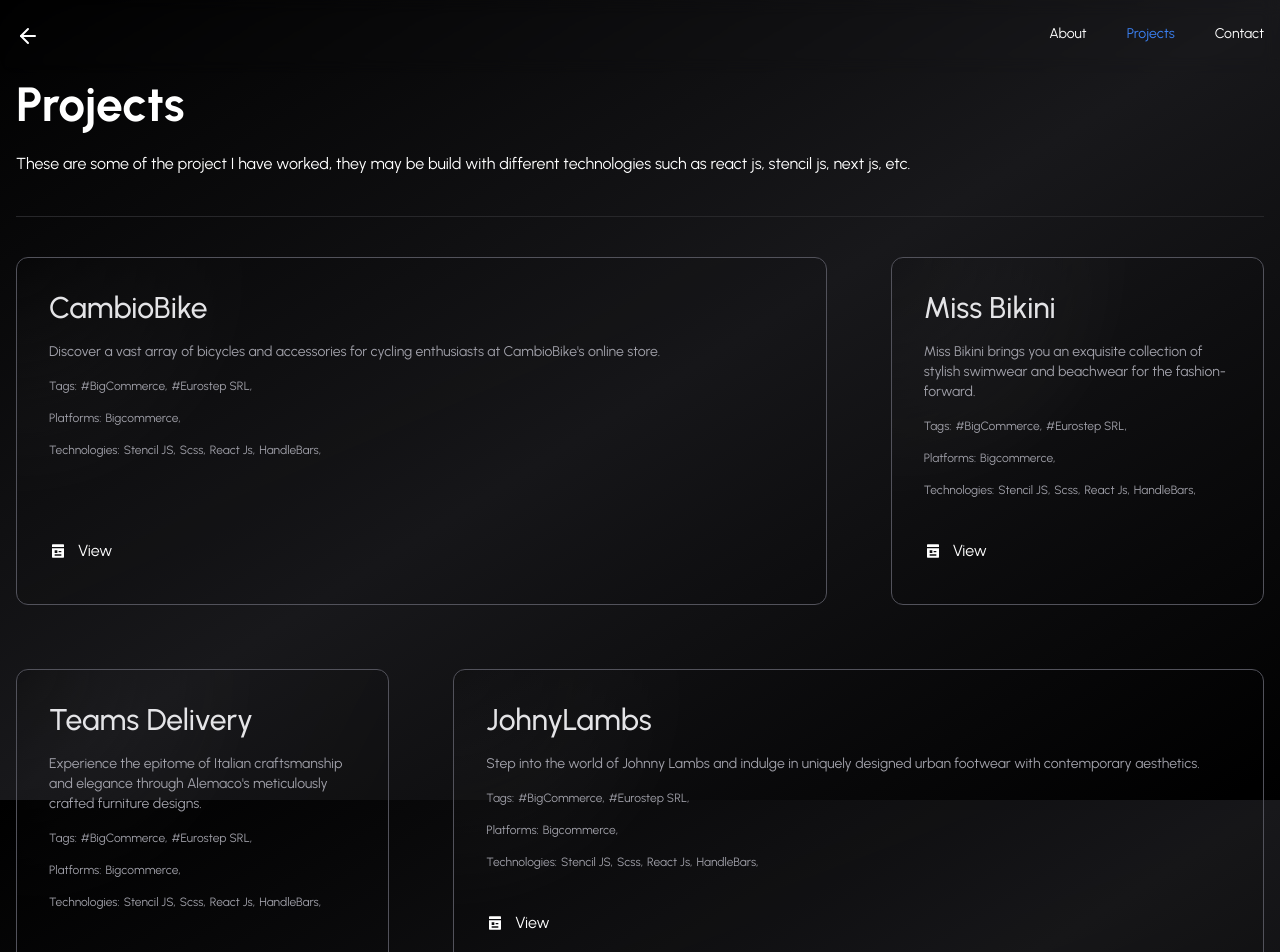
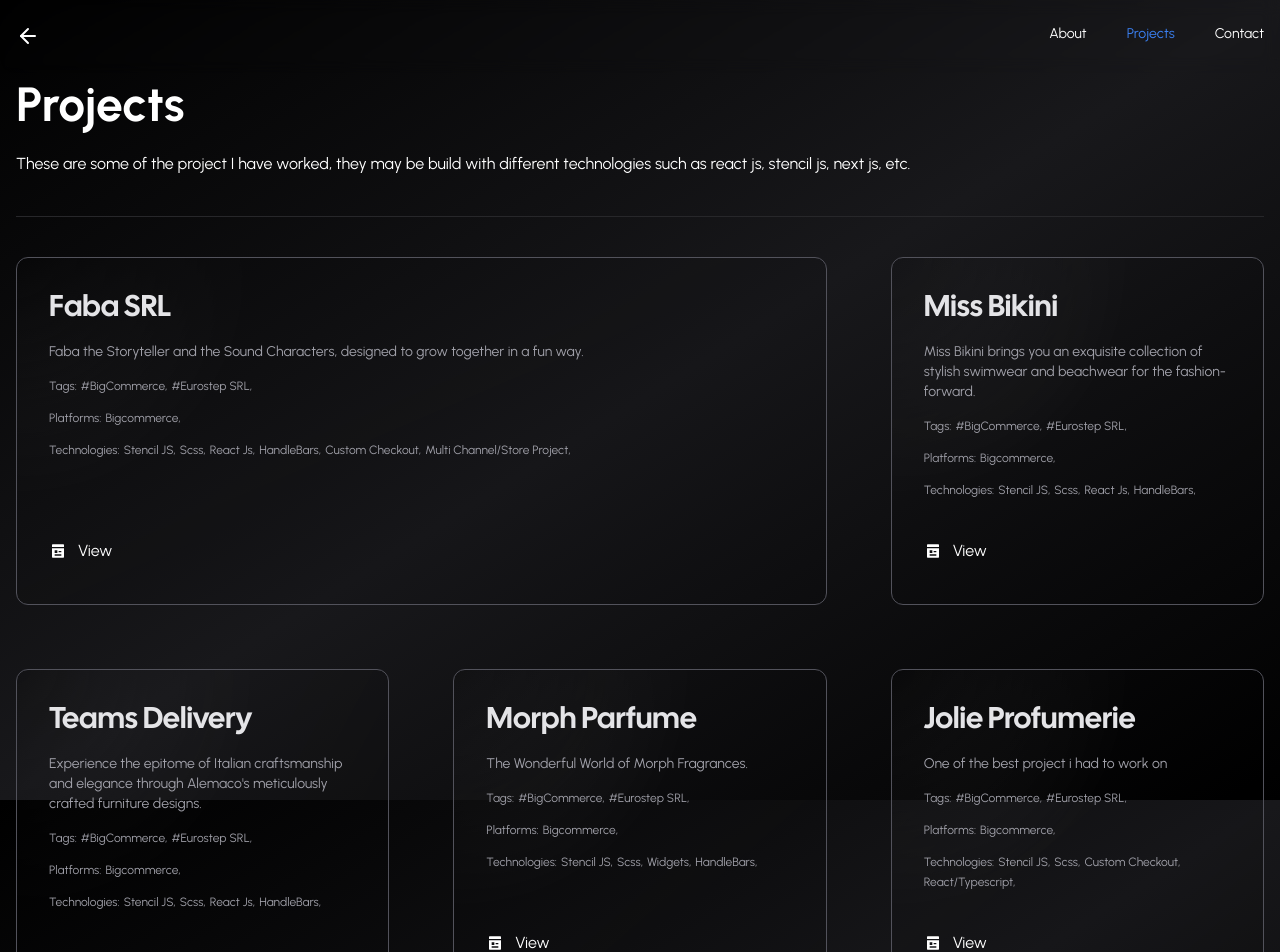
Before and after one commit to LucianoBicaku2307200/Portfolio, a Next.js app: page /projects in a window 1280 px wide. Shown: the top 952 px of the page. Built offline with nearby package versions, Linux system fonts and the light colour scheme.

Commit message:
updated projects

```diff
--- a/app/layout.tsx
+++ b/app/layout.tsx
@@ -42,7 +42,6 @@ export const metadata = {
 
 const urbanist = Urbanist({
   subsets: ["latin"],
-  variable: "--font-urbanist",
 });
 
 const calSans = LocalFont({
@@ -59,7 +58,7 @@ export default function RootLayout({
     <html
       lang="en"
       className={
-        [urbanist.variable, calSans.variable].join(" ") + "scroll-smooth"
+        [urbanist.className, calSans.variable].join(" ") + " scroll-smooth"
       }
     >
       <body>
--- a/src/templates/Resources/data/index.ts
+++ b/src/templates/Resources/data/index.ts
@@ -2,15 +2,36 @@ import { ResourceType } from "../types";
 
 export const resourcesData: ResourceType[] = [
 	{
-		label: "CambioBike",
-		description:
-			"Discover a vast array of bicycles and accessories for cycling enthusiasts at CambioBike's online store.",
-		href: "https://cambiobike.it/",
+		label: "Faba SRL",
+		description: "Faba the Storyteller and the Sound Characters, designed to grow together in a fun way.",
+		href: "https://www.myfaba.it/",
 		tags: ["#bigCommerce", "#eurostep SRL"],
 		platforms: ["bigcommerce"],
-		technologies: ["Stencil JS", "Scss", "React Js", "HandleBars"],
+		technologies: ["Stencil JS", "Scss", "React Js", "HandleBars", "Custom Checkout", "Multi Channel/Store project"],
 		repoUrl: "",
-		className: "md:col-start-1 md:col-end-3 md:row-start-1 md:row-end-3",
+		className: "md:col-start-1 md:col-end-3 md:row-start-1 md:row-end-3"
+	},
+	{
+		label: "Morph Parfume",
+		description:
+			"The Wonderful World of Morph Fragrances.",
+		href: "https://morphparfum.com/",
+		tags: ["#bigCommerce", "#eurostep SRL"],
+		platforms: ["bigcommerce"],
+		technologies: ["Stencil JS", "Scss", "Widgets", "HandleBars"],
+		repoUrl: "",
+		className: "",
+	},
+	{
+		label: "Jolie Profumerie",
+		description:
+			"One of the best project i had to work on",
+		href: "https://jolieprofumerie.com/",
+		tags: ["#bigCommerce", "#eurostep SRL"],
+		platforms: ["bigcommerce"],
+		technologies: ["Stencil JS", "Scss", "Custom Checkout", "React/Typescript"],
+		repoUrl: "",
+		className: "",
 	},
 	{
 		label: "Miss Bikini",
@@ -26,7 +47,7 @@ export const resourcesData: ResourceType[] = [
 	{
 		label: "Teams Delivery",
 		description: "Experience the epitome of Italian craftsmanship and elegance through Alemaco's meticulously crafted furniture designs.",
-		href: "https://teamsdeliverysrl.it/",
+		href: "https://teamsdeliverysrl.it",
 		tags: ["#bigCommerce", "#eurostep SRL"],
 		platforms: ["bigcommerce"],
 		technologies: ["Stencil JS", "Scss", "React Js", "HandleBars"],
@@ -53,14 +74,16 @@ export const resourcesData: ResourceType[] = [
 		repoUrl: "",
 		className: ""
 	},
+
 	{
-		label: "Faba SRL",
-		description: "Faba the Storyteller and the Sound Characters, designed to grow together in a fun way.",
-		href: "https://www.myfaba.it/",
+		label: "CambioBike",
+		description:
+			"Discover a vast array of bicycles and accessories for cycling enthusiasts at CambioBike's online store.",
+		href: "https://cambiobike.it/",
 		tags: ["#bigCommerce", "#eurostep SRL"],
 		platforms: ["bigcommerce"],
-		technologies: ["Stencil JS", "Scss", "React Js", "HandleBars", "Custom Checkout", "Multi Channel/Store project"],
+		technologies: ["Stencil JS", "Scss", "React Js", "HandleBars"],
 		repoUrl: "",
-		className: ""
-	}
+		className: "md:col-start-1 md:col-end-3 md:row-start-5 md:row-end-5",
+	},
 ];
```
